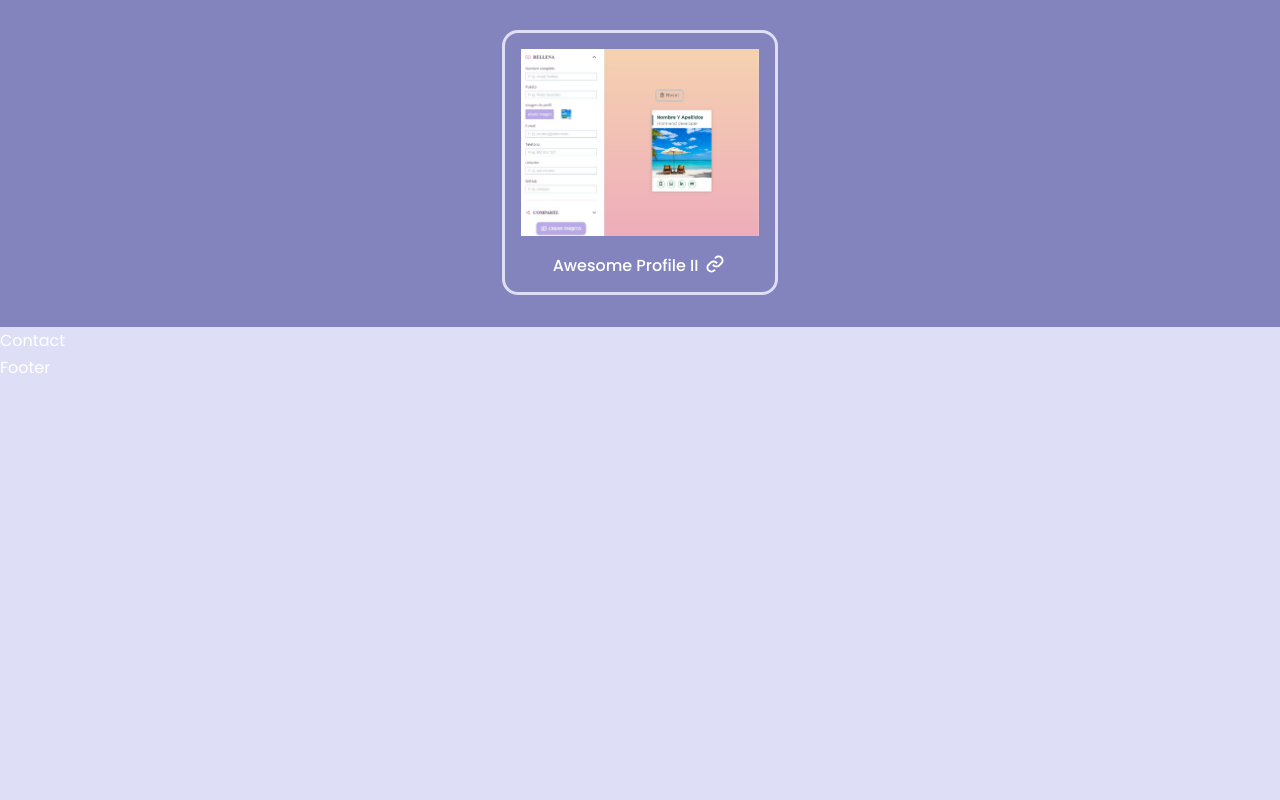
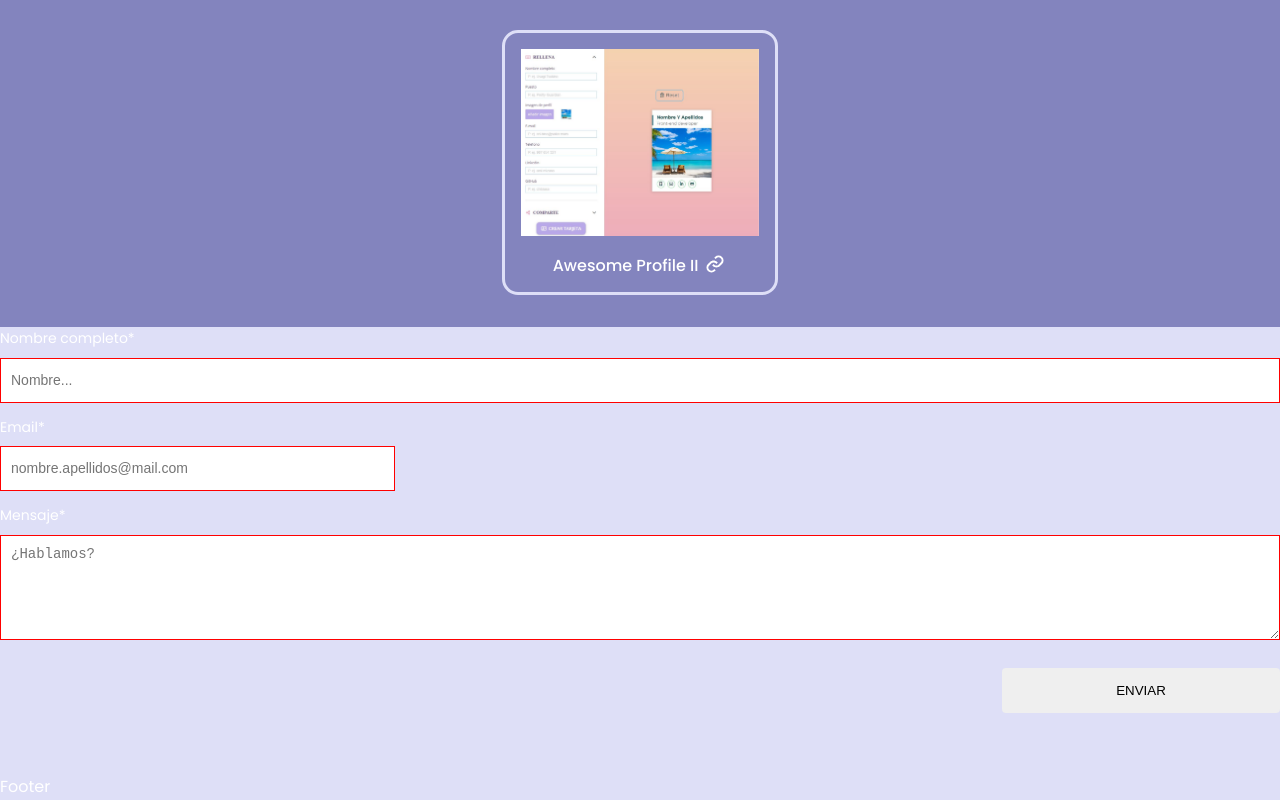
Before and after one commit to veroisla/Portfolio, a React (Create React App) app: page /#/ in a window 1280 px wide. Shown: the part 2828-3628 px from the top of the page. Before the commit the page ends 3209 px from the top, so only its background shows below. Built offline with nearby package versions, Linux system fonts and the light colour scheme.

Commit message:
started with contact section

```diff
--- a/src/components/Contact.js
+++ b/src/components/Contact.js
@@ -3,7 +3,62 @@ import '../styles/Core/Variables.scss';
 import '../styles/Components/Contact.scss';
 
 function Contact(params) {
-  return <section id="contact">Contact</section>;
+  return (
+    <section id="contact" className="form">
+      <form
+        action="https://formspree.io/f/mrgjdwgk"
+        method="POST"
+        target="_blank"
+      >
+        <fieldset className="form__input">
+          <label for="fullName" className="lable_name">
+            Nombre completo<span>*</span>
+          </label>
+          <input
+            className="form__input--box"
+            id="fullName"
+            type="text"
+            name="fullName"
+            placeholder="Nombre..."
+            required
+          />
+        </fieldset>
+
+        <section className="desktopversion">
+          <fieldset className="form__input">
+            <label for="email" className="email">
+              Email<span>*</span>
+            </label>
+
+            <input
+              className="form__input--box emaildesktop"
+              id="email"
+              type="email"
+              name="email"
+              placeholder="nombre.apellidos@mail.com"
+              required
+            />
+          </fieldset>
+        </section>
+
+        <fieldset className="form__input">
+          <label for="message" className="message">
+            Mensaje<span>*</span>
+          </label>
+          <textarea
+            className="form__input--textareabox"
+            id="message"
+            name="message"
+            placeholder="¿Hablamos?"
+            required
+          ></textarea>
+        </fieldset>
+        <fieldset className="form__send">
+          <input className="submit" type="submit" value="enviar" />
+        </fieldset>
+      </form>
+    </section>
+  );
 }
 
 export default Contact;
--- a/src/styles/Components/Contact.scss
+++ b/src/styles/Components/Contact.scss
@@ -1,2 +1,122 @@
 @import '../Core/Reset.scss';
 @import "../Core/Variables.scss";
+
+.wrapper_contact {
+    margin: 0px 15px;
+  }
+
+  .contact {
+    display: flex;
+    flex-direction: column;
+    justify-content: center;
+    text-align: center;
+    padding-top: 30px;
+    padding-bottom: 58px;
+    &__title {
+      text-transform: uppercase;
+      padding-bottom: 15px;
+      font-size: 24px;
+      line-height: 1.88;
+
+    }
+    &__content {
+      font-size: 16px;
+      line-height: 1.5;
+
+    }
+    &__required {
+
+      padding-top: 30px;
+    }
+  }
+
+  .form__input {
+    display: flex;
+    flex-direction: column;
+    border: none;
+
+    &--box {
+      height: 45px;
+      border: 1px solid red;
+      margin-top: 7px;
+      margin-bottom: 13px;
+      padding-left: 10px;
+      &:-webkit-autofill,
+      &:-webkit-autofill:hover,
+      &:-webkit-autofill:focus,
+      &:-webkit-autofill:active {
+        -webkit-box-shadow: 0 0 0 30px rgb(242, 231, 233) inset !important;
+      }
+    }
+
+    &--textareabox {
+      height: 105px;
+      border: 1px solid red;
+      margin-top: 7px;
+      margin-bottom: 13px;
+      padding-left: 10px;
+      padding-top: 10px;
+      &:-webkit-autofill,
+      &:-webkit-autofill:hover,
+      &:-webkit-autofill:focus,
+      &:-webkit-autofill:active {
+        -webkit-box-shadow: 0 0 0 30px rgb(242, 231, 233) inset !important;
+      }
+    }
+  }
+
+  label {
+    font-size: 14px;
+
+  }
+
+  span {
+
+  }
+
+  ::placeholder {
+    font-size: 14px;
+
+  }
+
+  .form__send {
+    display: flex;
+    justify-content: center;
+    padding-top: 15px;
+    padding-bottom: 60px;
+    border: none;
+    @media all and (min-width: 768px) {
+      justify-content: right;
+    }
+  }
+
+  .submit {
+    text-transform: uppercase;
+    width: 290px;
+    height: 45px;
+    padding: 0 15px;
+
+    border-radius: 4px;
+
+    border: 0px;
+    @media all and (min-width: 768px) {
+      width: 206px;
+    }
+    @media all and (min-width: 1200px) {
+      width: 278px;
+    }
+  }
+
+  @media all and (min-width: 1200px) {
+    .desktopversion {
+      display: flex;
+      flex-direction: row;
+      justify-content: space-between;
+    }
+    .emaildesktop {
+      width: 395px;
+    }
+    .phonedesktop {
+      width: 162px;
+    }
+  }
```
